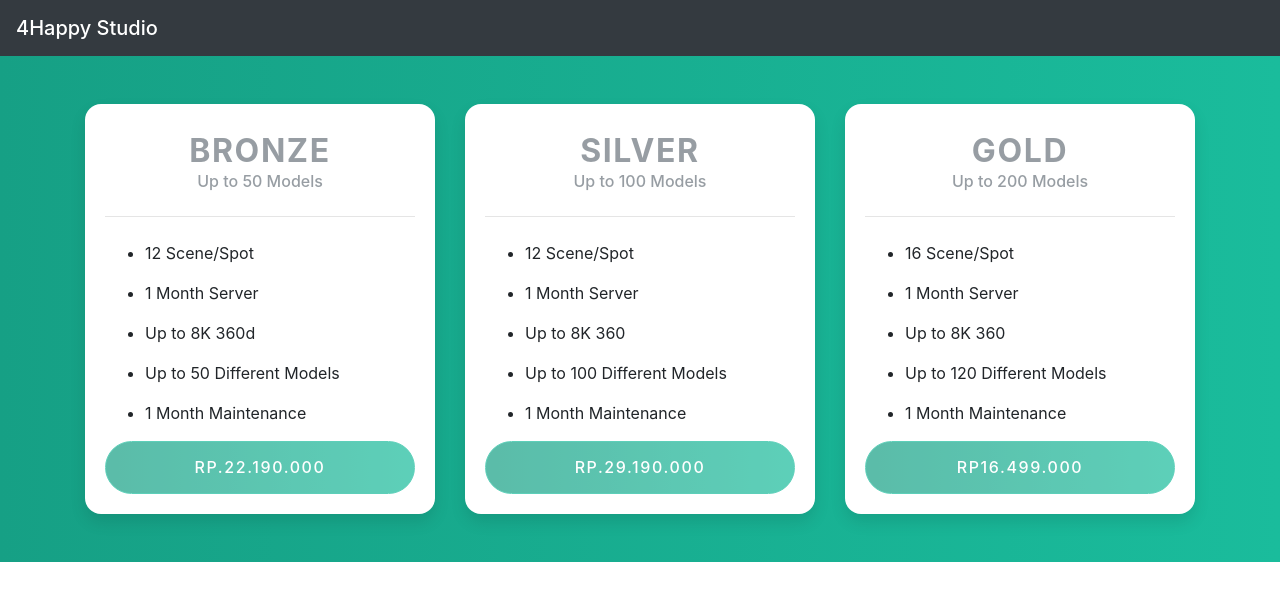
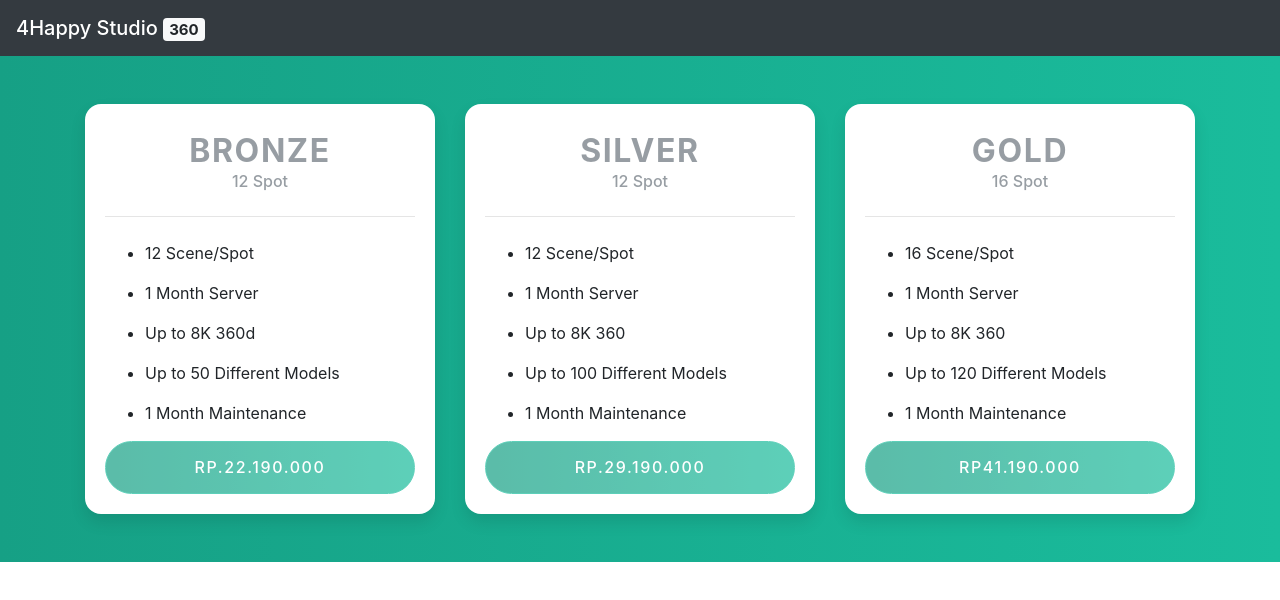
Before and after one commit to 4happy-studio/360pricing, a plain HTML site: page index.html in a window 1280 px wide. Drawn offline with nearby package versions, Linux system fonts and the light colour scheme.

Commit message:
update
update

```diff
--- a/index.html
+++ b/index.html
@@ -12,7 +12,8 @@
 <body>
   <!-- As a heading -->
 <nav class="navbar navbar-dark bg-dark">
-  <span class="navbar-brand mb-0 h1">4Happy Studio</span>
+  <span class="navbar-brand mb-0 h1">4Happy Studio <span class="badge badge-light">360</span> </span>
+
 </nav>
   <div class="container">
   </div>
@@ -24,7 +25,7 @@
                 <div class="card mb-5 mb-lg-0">
                   <div class="card-body">
                     <h5 class="card-title text-muted text-uppercase text-center">Bronze</h5>
-                    <h6 class="card-subtitle text-muted text-center">Up to 50 Models</h6>
+                    <h6 class="card-subtitle text-muted text-center">12 Spot</h6>
                     <hr>
                     <ul class="fa-ul">
                       <li><span class="fa-li"><i class="fas fa-check"></i></span>12 Scene/Spot</li>
@@ -43,7 +44,7 @@
                 <div class="card mb-5 mb-lg-0">
                   <div class="card-body">
                     <h6 class="card-title text-muted text-uppercase text-center">Silver</h6>
-                    <h6 class="card-subtitle text-muted text-center">Up to 100 Models</h6>
+                    <h6 class="card-subtitle text-muted text-center">12 Spot</h6>
                     <hr>
                     <ul class="fa-ul">
                       <li><span class="fa-li"><i class="fas fa-check"></i></span>12 Scene/Spot</li>
@@ -62,7 +63,7 @@
                 <div class="card mb-5 mb-lg-0">
                   <div class="card-body">
                     <h5 class="card-title text-muted text-uppercase text-center">Gold</h5>
-                    <h6 class="card-subtitle text-muted text-center">Up to 200 Models</h6>
+                    <h6 class="card-subtitle text-muted text-center">16 Spot</h6>
                     <hr>
                     <ul class="fa-ul">
                       <li><span class="fa-li"><i class="fas fa-check"></i></span>16 Scene/Spot</li>
@@ -71,7 +72,7 @@
                       <li><span class="fa-li"><i class="fas fa-check"></i></span>Up to 120 Different Models</li>
                       <li><span class="fa-li"><i class="fas fa-check"></i></span>1 Month Maintenance</li>
                     </ul>
-                    <a href="#" class="btn btn-block btn-primary text-uppercase"><h6 class="card-price text-center">Rp16.499.000</h6></a>
+                    <a href="#" class="btn btn-block btn-primary text-uppercase"><h6 class="card-price text-center">Rp41.190.000</h6></a>
                   </div>
                 </div>
              </div>
```
